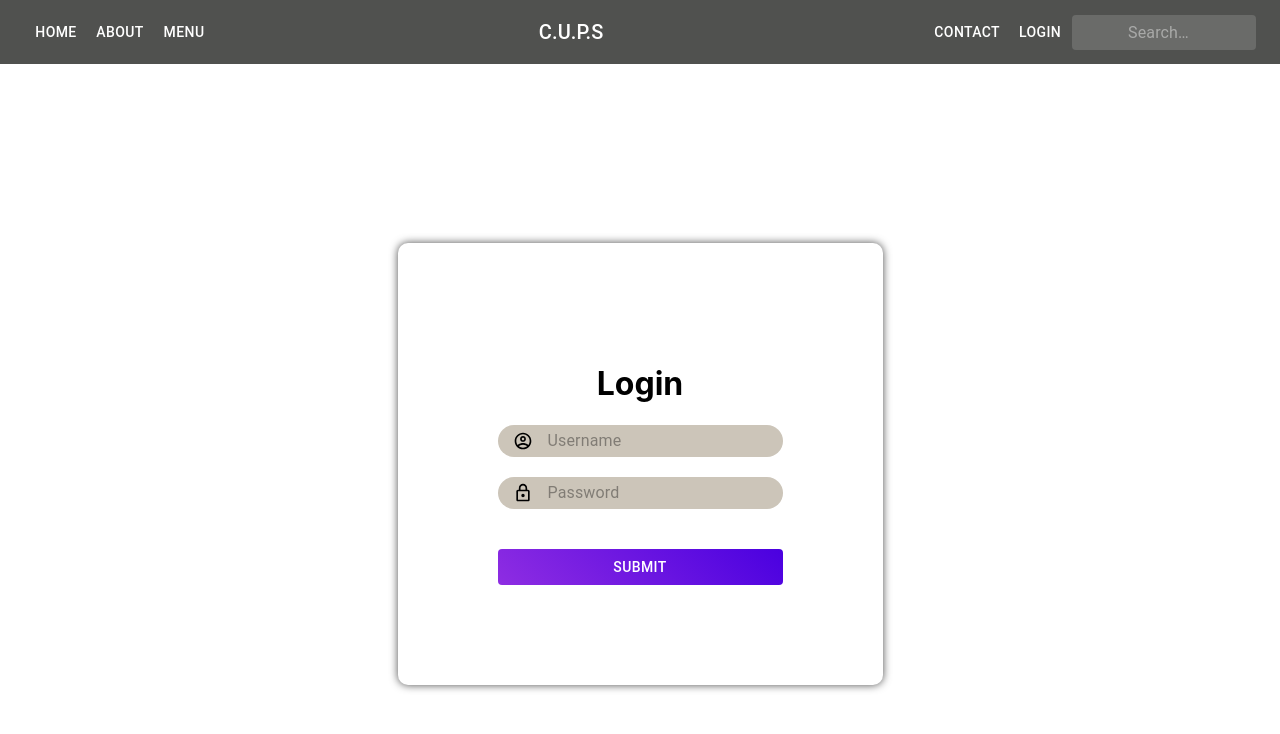
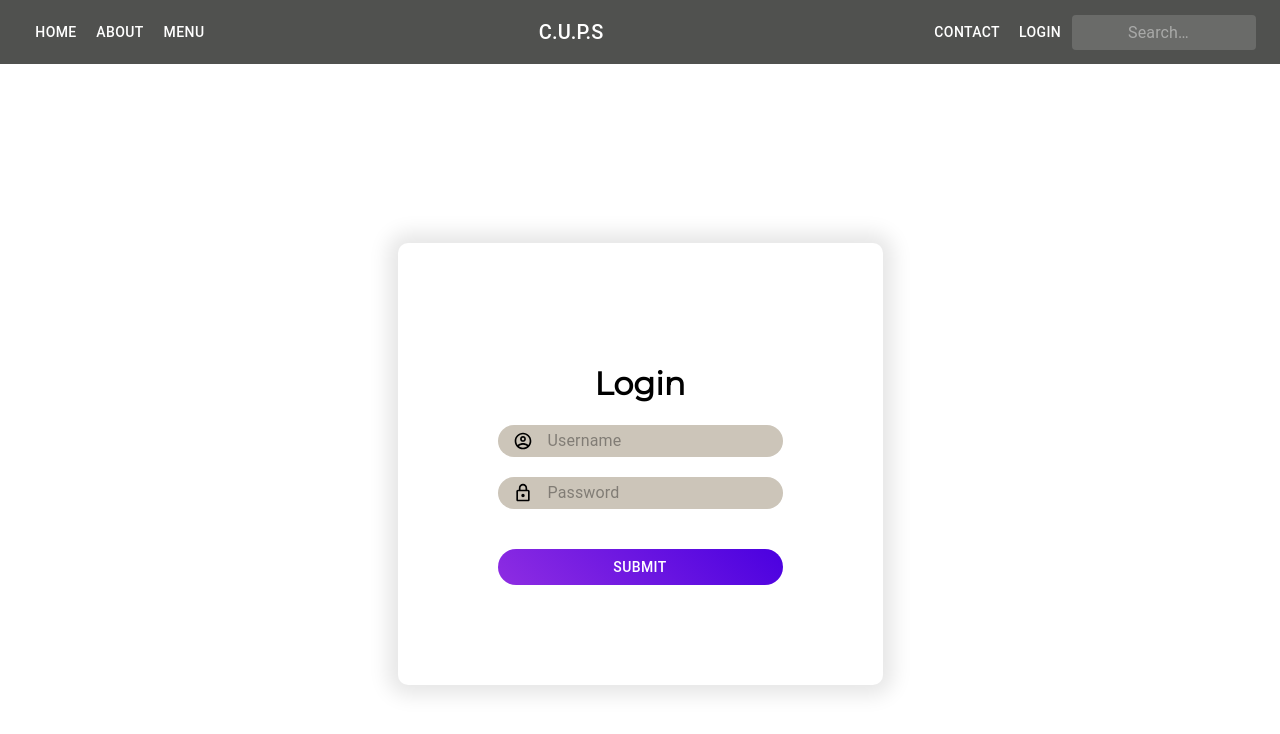
Before and after one commit to AkeemAllen/cups, a React (Create React App) app: page /login in a window 1280 px wide. Shown: the top 734 px of the page. Built offline with nearby package versions, Linux system fonts and the light colour scheme; a web font is replaced by a local one.

Commit message:
Login Designs

```diff
--- a/src/pages/login.js
+++ b/src/pages/login.js
@@ -47,10 +47,8 @@ function Login() {
 
   if (redirect) {
     if (manager === true) {
-      console.log('Entering Admin');
       return <Redirect to="/admin" />;
     }
-    console.log('Entering User');
     return <Redirect to="/home" />;
   }
   return (
@@ -100,7 +98,8 @@ const styles = {
     padding: '100px',
     backgroundColor: 'white',
     borderRadius: '10px',
-    boxShadow: '0px 0px 9px 0px rgba(0,0,0,0.7)'
+    boxShadow: '0px 0px 20px 10px rgba(0,0,0,0.1)',
+    fontFamily: 'Montserrat'
   },
   header: {
     display: 'flex',
@@ -118,7 +117,8 @@ const styles = {
   submitBtn: {
     marginTop: '20px',
     backgroundImage: 'linear-gradient(45deg, #8e2de2, #4a00e0)',
-    color: 'white'
+    color: 'white',
+    borderRadius: '20px'
   },
   icon: {
     marginRight: '15px'
```
Also changed, not shown: 1 other file (tests, documents, lock files or other folders).
